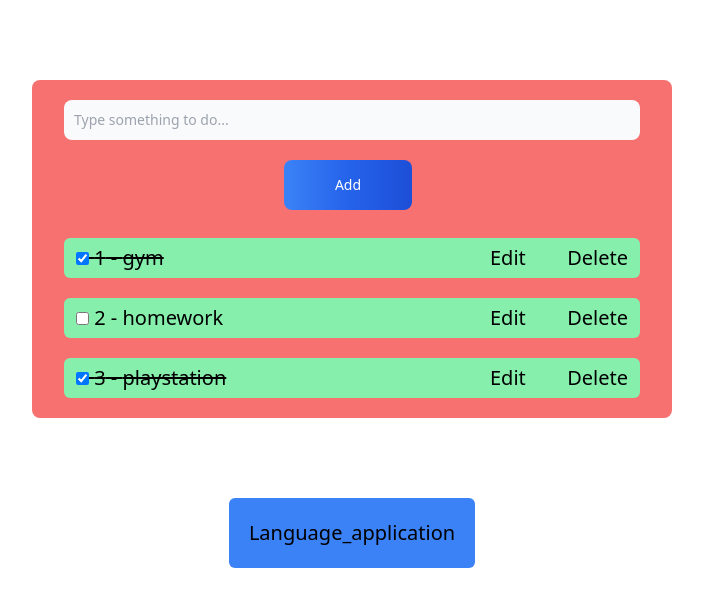
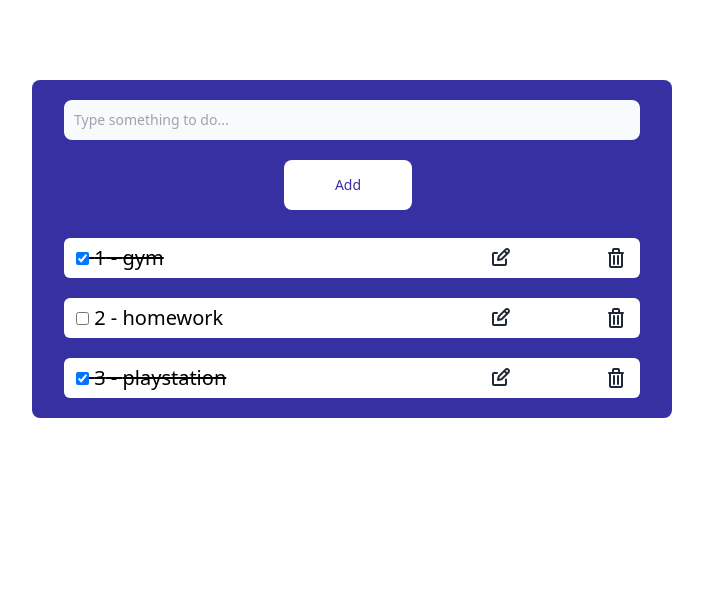
Before and after one commit to meytizn/Todo_project, a Next.js app: page / in a window 1280 px wide. Shown: the top 606 px of the page, without its empty margins (288-991 px from the left). Built offline with nearby package versions, Linux system fonts and the light colour scheme.

Commit message:
some design added

```diff
--- a/app/components/TodoDelete.jsx
+++ b/app/components/TodoDelete.jsx
@@ -3,7 +3,12 @@ import React from 'react'
 export default function TodoDelete({todo,deleteTodoFunc}) {
   return (
     <>
-    <button onClick={()=>{deleteTodoFunc(todo.uuid)}} >Delete</button>
+    {/* <button onClick={()=>{deleteTodoFunc(todo.uuid)}} >Delete</button> */}
+
+    <svg  onClick={()=>{deleteTodoFunc(todo.uuid)}} class=" cursor-pointer w-6 h-6 text-gray-800 dark:text-white" aria-hidden="true" xmlns="http://www.w3.org/2000/svg" width="24" height="24" fill="none" viewBox="0 0 24 24">
+  <path stroke="currentColor" stroke-linecap="round" stroke-linejoin="round" stroke-width="2" d="M5 7h14m-9 3v8m4-8v8M10 3h4a1 1 0 0 1 1 1v3H9V4a1 1 0 0 1 1-1ZM6 7h12v13a1 1 0 0 1-1 1H7a1 1 0 0 1-1-1V7Z"/>
+</svg>
+
     </>
   )
 }
--- a/app/components/TodoEdit.jsx
+++ b/app/components/TodoEdit.jsx
@@ -3,7 +3,11 @@ import React from 'react'
 export default function TodoEdit({todo,setEditMode}) {
   return (
     <>
-    <button onClick={()=>setEditMode(true)}>Edit</button>
+    {/* <button onClick={()=>setEditMode(true)}>Edit</button> */}
+    <svg onClick={()=>setEditMode(true)} class="cursor-pointer w-6 h-6 text-gray-800 dark:text-white" aria-hidden="true" xmlns="http://www.w3.org/2000/svg" width="24" height="24" fill="none" viewBox="0 0 24 24">
+  <path stroke="currentColor" stroke-linecap="round" stroke-linejoin="round" stroke-width="2" d="m14.304 4.844 2.852 2.852M7 7H4a1 1 0 0 0-1 1v10a1 1 0 0 0 1 1h11a1 1 0 0 0 1-1v-4.5m2.409-9.91a2.017 2.017 0 0 1 0 2.853l-6.844 6.844L8 14l.713-3.565 6.844-6.844a2.015 2.015 0 0 1 2.852 0Z"/>
+</svg>
+
     </>
   )
 }
--- a/app/components/TodoItem.jsx
+++ b/app/components/TodoItem.jsx
@@ -31,14 +31,14 @@ function editmode_keydown(event){
     defaultValue={todo.title}
     onKeyDown={()=>editmode_keydown(event)}
     type="text"
-    className=" bg-orange-400 text-white text-sm rounded-lg block w-full p-2.5 dark:bg-gray-700 dark:placeholder-gray-400 dark:text-white text-[20px]"
+    className=" bg-blue-400 text-white text-[20px] rounded-lg block w-full p-2.5 dark:bg-gray-700 dark:placeholder-gray-400 dark:text-white "
   /></>)
 
 
 
 
 :(<>
-                <div key={todo.uuid} className="flex flex-row justify-between bg-green-300 h-[40px] text-[20px] gap-3 items-center px-3 rounded-md">
+                <div key={todo.uuid} className="flex flex-row justify-between bg-white h-[40px] text-[20px] gap-3 items-center px-3 rounded-md">
               <div className={`text-left ${todo.status ? "line-through  " : ""}`}>
 
                <input checked={todo.status} type="checkbox" onChange={()=>{statushandler(todo.uuid)}} />     {todo.id} - {todo.title}
--- a/app/page.jsx
+++ b/app/page.jsx
@@ -114,7 +114,7 @@ function deleteTodoFunc(todouuid){
   return (
    <>
 
-      <div className="w-full md:w-1/2 bg-red-400 m-auto flex flex-col items-center md:my-20 md:rounded-lg">
+      <div className="w-full md:w-1/2 bg-indigo-800 m-auto flex flex-col items-center md:my-20 md:rounded-lg">
         <div className="w-[90%] my-5">
           <input
           onKeyDown={()=>addtodo(event)}
@@ -128,7 +128,7 @@ function deleteTodoFunc(todouuid){
         <button
           onClick={addhandler}
           type="button"
-          className="text-white bg-gradient-to-r from-blue-500 via-blue-600 to-blue-700 hover:bg-gradient-to-br focus:ring-4 focus:outline-none focus:ring-blue-300 dark:focus:ring-blue-800 font-medium rounded-lg text-sm px-5 py-2.5 text-center me-2 mb-2 w-[20%] h-[50px]"
+          className=" bg-white text-indigo-800 hover:bg-gradient-to-br focus:ring-4 focus:outline-none focus:ring-blue-300 dark:focus:ring-blue-800 font-medium rounded-lg text-sm px-5 py-2.5 text-center me-2 mb-2 w-[20%] h-[50px]"
         >
           Add
         </button>
@@ -152,9 +152,9 @@ function deleteTodoFunc(todouuid){
 
       {/* multiLanguage app */}
 
-      <div className="flex flex-row justify-center items-center text-center   text-[20px] my-10">
+      {/* <div className="flex flex-row justify-center items-center text-center   text-[20px] my-10">
       <div className=" bg-blue-500 p-5 rounded-md"><Link href="/multiLanguage/" >Language_application </Link></div>
-        </div>
+        </div> */}
         {/* End Language app */}
 
 
```
